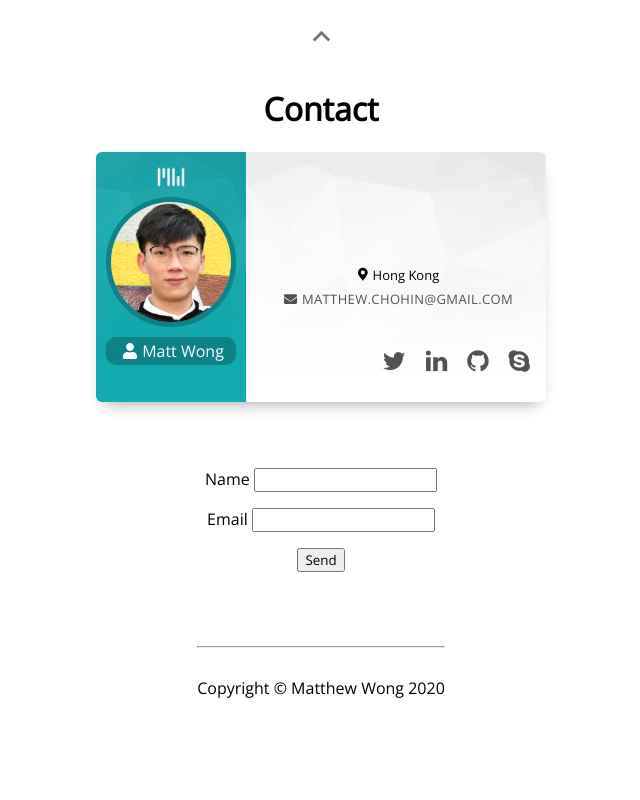
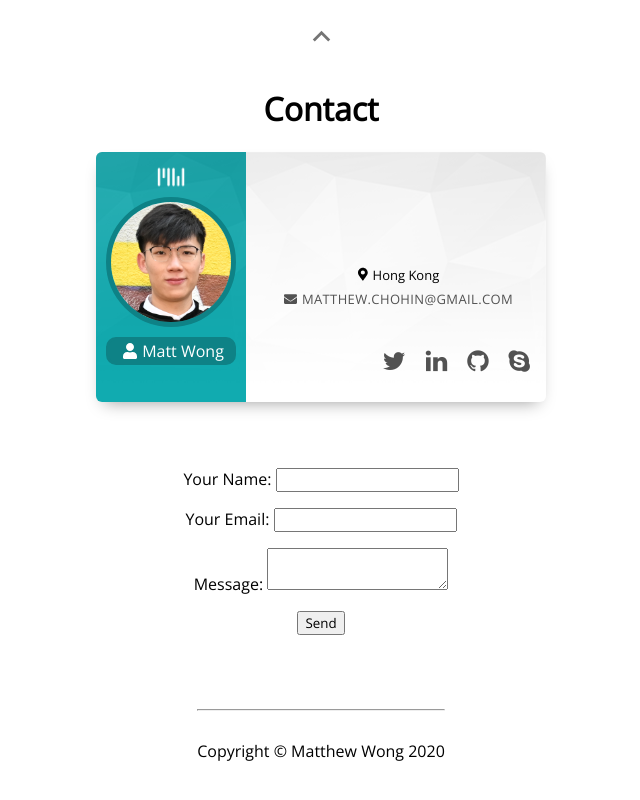
Before and after one commit to mattchw/matt-react-portfolio, a React (Create React App) app: page / in a window 1280 px wide. Shown: the part 4683-5483 px from the top of the page, without its empty margins (319-959 px from the left). Before the commit the page ends 5433 px from the top, so only its background shows below. Built offline with nearby package versions, Linux system fonts and the light colour scheme.

Commit message:
Update Contact.js

```diff
--- a/src/components/Contact/Contact.js
+++ b/src/components/Contact/Contact.js
@@ -19,6 +19,12 @@ const useStyles = styles;
 
 function Contact(props) {
   const classes = useStyles();
+  const [values, setValues] = React.useState({
+    name: '',
+    email: '',
+    message: '',
+  });
+  const [status, setStatus] = React.useState(null);
 
   if (props.data) {
     var name = props.data.name;
@@ -30,6 +36,33 @@ function Contact(props) {
       return <li key={network.name}><a href={network.url}><i className={network.className}></i></a></li>
     })
   }
+  const encode = (data) => {
+    return Object.keys(data)
+        .map(key => encodeURIComponent(key) + "=" + encodeURIComponent(data[key]))
+        .join("&");
+  }
+
+  const handleChange = prop => event => {
+    setValues({ ...values, [prop]: event.target.value });
+  };
+
+  const handleSubmit = e => {
+    fetch("https://formspree.io/xwkranjz", {
+      method: "POST",
+      headers: { "Content-Type": "application/x-www-form-urlencoded" },
+      body: encode({ "form-name": "mattwong.info", ...values })
+    })
+      .then(() => {
+        alert("Success!");
+        setStatus("SUCCESS");
+      })
+      .catch(error => {
+        alert(error);
+        setStatus("ERROR");
+      });
+
+    e.preventDefault();
+  };
 
   return (
     <Container id="contact" maxWidth='xl' className="footer">
@@ -85,15 +118,24 @@ function Contact(props) {
           </Grid>
         </Fade>
         <Grid item style={{ paddingTop: 50 }}>
-          <form name="contact" netlify>
+          <form onSubmit={handleSubmit}>
             <p>
-              <label>Name <input type="text" name="name" /></label>
+              <label>
+                Your Name: <input type="text" name="name" value={values.name} onChange={handleChange('name')}/>
+              </label>
             </p>
             <p>
-              <label>Email <input type="email" name="email" /></label>
+              <label>
+                Your Email: <input type="email" name="email" value={values.email} onChange={handleChange('email')}/>
+              </label>
             </p>
             <p>
-              <button type="submit">Send</button>
+              <label>
+                Message: <textarea name="message" value={values.message} onChange={handleChange('message')}/>
+              </label>
+            </p>
+            <p>
+            <button type="submit">Send</button>
             </p>
           </form>
         </Grid>
```
